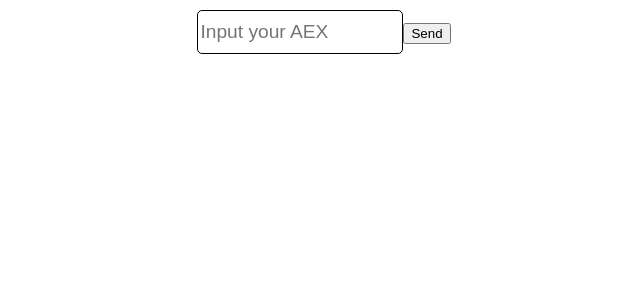
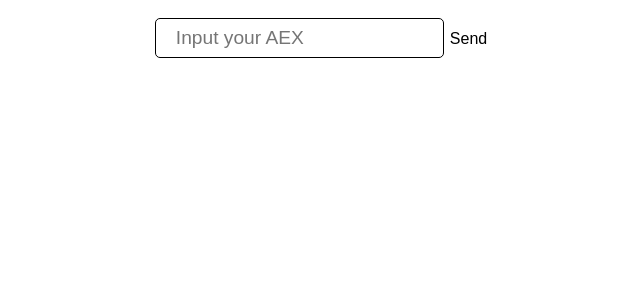
Before and after one commit to KavinSatheeskumar/bitulator, a React (Create React App) app in the folder frontend/: page / in a window 1280 px wide. Shown: the top 300 px of the page, without its empty margins (316-956 px from the left). Built offline with nearby package versions, Linux system fonts and the light colour scheme.

Commit message:
css and styling

```diff
--- a/frontend/src/App.css
+++ b/frontend/src/App.css
@@ -6,9 +6,25 @@
 }
 
 .input input {
-  width: 200px;
+  width: auto;
+  padding: 12px 20px;
+  margin: 8px 0;
+  box-sizing: border-box;
   font-size: larger;
   height: 40px;
   border-radius: 5px;
   border: 1px black solid;
 }
+
+.input button {
+  height: 40px;
+  background-color: transparent;
+  font-size: medium;
+  border: none;
+  border-radius: none;
+}
+
+.input button:hover {
+  background-color: #eeeeeeee;
+  cursor: pointer;
+}
--- a/frontend/src/App.jsx
+++ b/frontend/src/App.jsx
@@ -33,8 +33,8 @@ const App = () => {
           </label>
           <button type="submit">Send</button>
         </form>
-        <p>{response}</p>
       </div>
+      <p>{response}</p>
     </div>
   );
 };
```
Also changed, not shown: 1 other file (tests, documents, lock files or other folders).
